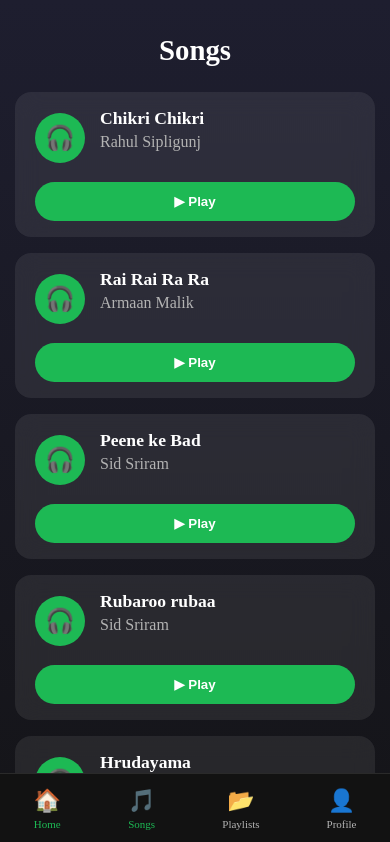
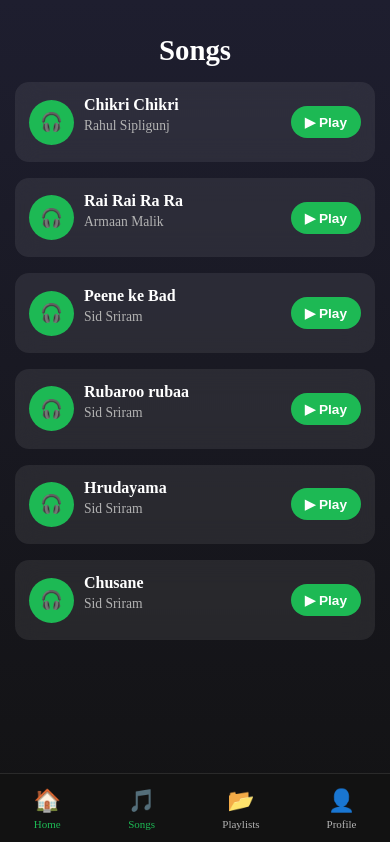
Before and after one commit to rajubandam980/music, an Angular app: page /songs in a window 390 px wide. Shown: the top 842 px of the page. Built offline with nearby package versions, Linux system fonts and the light colour scheme.

Commit message:
added new song

```diff
--- a/src/app/pages/home/home.html
+++ b/src/app/pages/home/home.html
@@ -34,7 +34,7 @@
 
 </div>
 
-<section class="features">
+<!-- <section class="features">
 
   <div class="feature-card">
     🎧
@@ -54,4 +54,4 @@
     <p>Find songs instantly.</p>
   </div>
 
-</section>
+</section> -->
--- a/src/app/pages/home/home.scss
+++ b/src/app/pages/home/home.scss
@@ -54,24 +54,37 @@
   color: black;
 }
 
-.features {
-  display: flex;
-  justify-content: center;
-  gap: 30px;
-  padding: 80px 40px;
-  background: #181818;
+@media (max-width: 768px) {
+
+  .features {
+    flex-direction: column;
+    padding: 40px 20px;
+    gap: 20px;
+    align-items: center;
+  }
+
+  .feature-card {
+    width: 100%;
+    max-width: 320px;
+    padding: 25px;
+  }
+
+  .feature-card h3 {
+    font-size: 1.2rem;
+  }
+
+  .feature-card p {
+    font-size: 0.95rem;
+    color: #ccc;
+  }
 }
+@media (max-width: 768px) {
 
-.feature-card {
-  width: 300px;
-  padding: 30px;
-  background: #242424;
-  color: white;
-  text-align: center;
-  border-radius: 15px;
-  transition: .3s;
+  .feature-card {
+    transition: transform 0.2s ease;
+  }
+
+  .feature-card:active {
+    transform: scale(0.98);
+  }
 }
-
-.feature-card:hover {
-  transform: translateY(-8px);
-}
--- a/src/app/pages/songs/songs.scss
+++ b/src/app/pages/songs/songs.scss
@@ -185,38 +185,84 @@ audio {
   .page-title {
     font-size: 1.8rem;
     text-align: center;
+    margin-bottom: 15px;
   }
 
+  /* SONG CARD */
   .song-card {
-    flex-direction: column;
-    align-items: flex-start;
-    gap: 15px;
+    flex-direction: row;
+    align-items: center;
+    padding: 14px;
+    gap: 12px;
+
+    border-radius: 14px;
   }
 
   .song-info {
-    width: 100%;
+    flex: 1;
+    gap: 10px;
   }
 
   .song-avatar {
-    width: 50px;
-    height: 50px;
+    width: 45px;
+    height: 45px;
+    font-size: 18px;
   }
 
-  .play-btn {
-    width: 100%;
+  .song-text h3 {
+    font-size: 1rem;
   }
 
+  .song-text p {
+    font-size: 0.85rem;
+  }
+
+  /* BUTTON */
+  .play-btn {
+    width: auto;
+    padding: 8px 14px;
+    font-size: 0.85rem;
+    border-radius: 20px;
+  }
+
+  /* PLAYER */
   .player {
-    padding: 12px;
+    left: 0;
+    right: 0;
+    bottom: 70px;
+
+    padding: 10px 12px;
+
+    border-radius: 12px 12px 0 0;
+  }
+
+  .now-playing h3 {
+    font-size: 1rem;
+  }
+
+  .now-playing p {
+    font-size: 0.85rem;
   }
 
   .player-controls {
-    justify-content: center;
-    flex-wrap: wrap;
+    justify-content: space-between;
   }
 
   .control-btn {
     flex: 1;
-    min-width: 120px;
+    font-size: 0.8rem;
+    padding: 8px;
+  }
+
+  audio {
+    width: 100%;
+    height: 35px;
   }
 }
+.song-card {
+  transition: transform 0.2s ease, background 0.2s ease;
+}
+
+.song-card:active {
+  transform: scale(0.98);
+}
```
